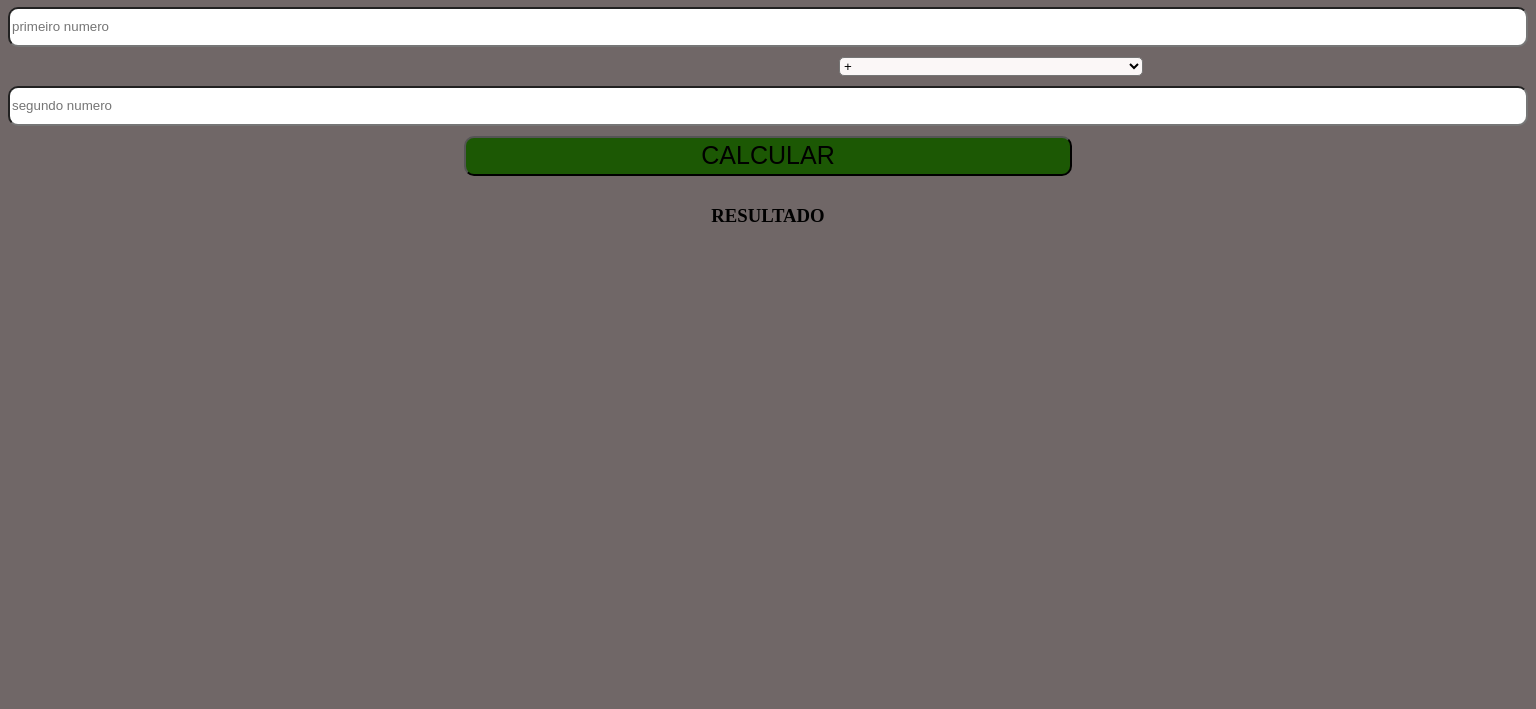
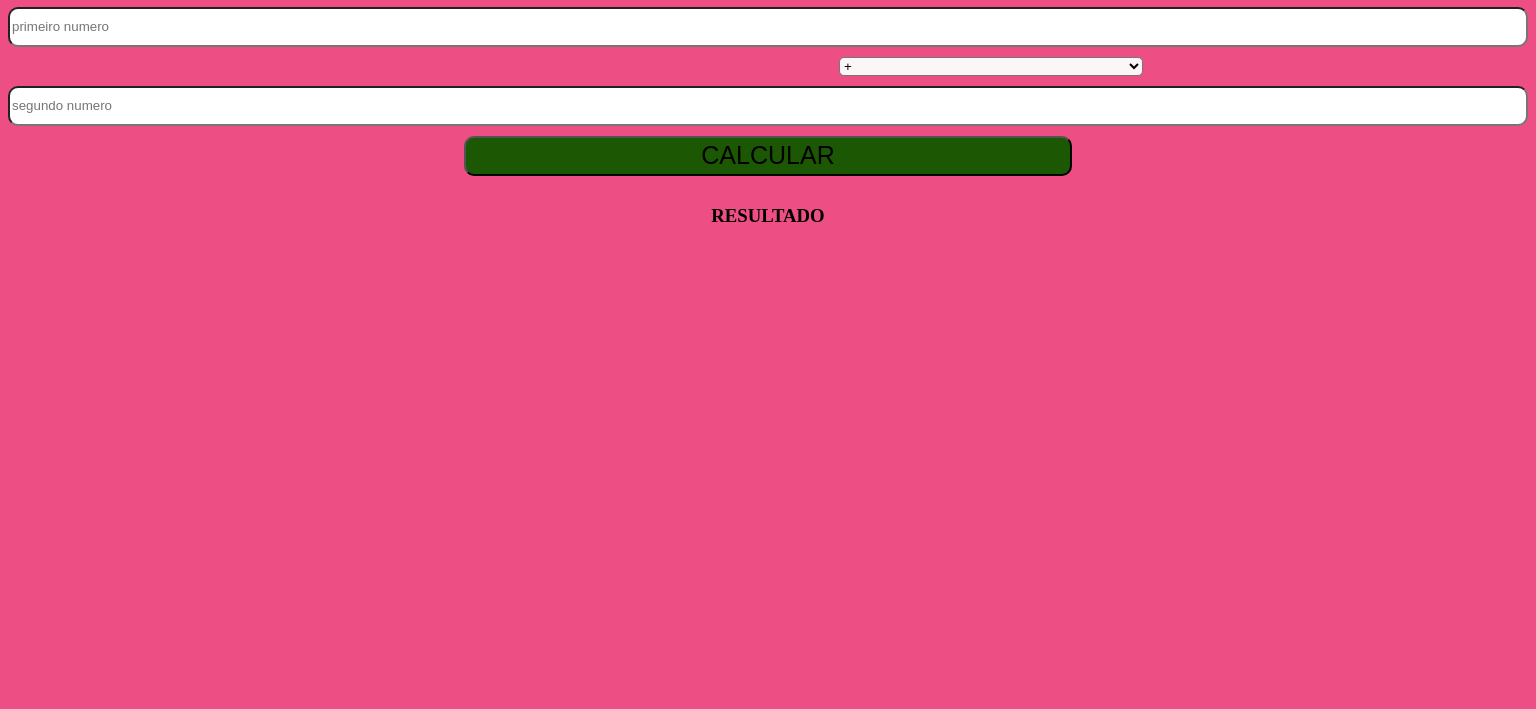
Before and after one commit to makerstoday/calculadora-simples, a plain HTML site: page index.html in a window 1536 px wide. Shown: the part 91-800 px from the top of the page. Drawn offline with Linux system fonts and the light colour scheme.

Commit message:
responsive
ajuste para mobile

```diff
--- a/styles.css
+++ b/styles.css
@@ -53,3 +53,28 @@ button:hover{
     background-color: rgb(77, 228, 40);
 
 }
+
+/* sintaxe responsividade */
+/*media breakpoints*/
+
+@media (min-width:480px){
+    body{
+        background-color:rgb(147, 234, 135) ;
+    }
+}
+
+@media (min-width:768px){
+    body{
+        background-color:rgb(174, 236, 50) ;
+    }
+}
+@media (min-width:1024px){
+    body{
+        background-color:rgb(95, 140, 245) ;
+    }
+}
+@media (min-width:1440px){
+    body{
+        background-color:rgb(237, 78, 131) ;
+    }
+}
```
